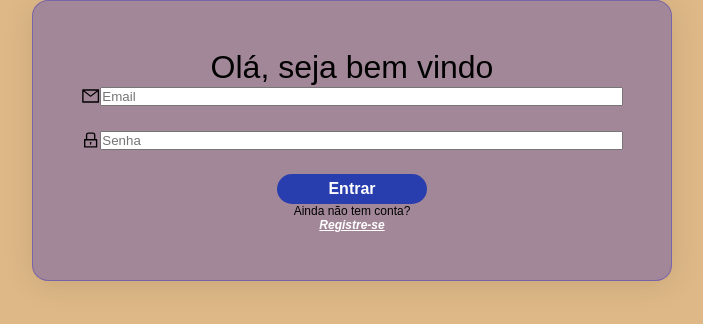
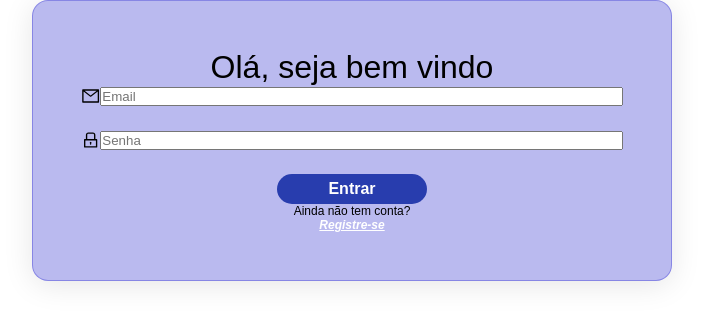
Before and after one commit to whalyf/schedule-event, a React (Vite) app in the folder react-app/: page / in a window 1280 px wide. Shown: the top 324 px of the page, without its empty margins (288-991 px from the left). Built offline with nearby package versions, Linux system fonts and the light colour scheme.

Commit message:
removing background color from css global

```diff
--- a/react-app/src/global.css
+++ b/react-app/src/global.css
@@ -8,7 +8,7 @@
 }
 
 body {
-  background-color: #deb887;
+  /* background-color: #deb887; */
 }
 
 .Toastify__toast {
--- a/react-app/src/pages/ScheduleEvent/styles.ts
+++ b/react-app/src/pages/ScheduleEvent/styles.ts
@@ -2,7 +2,7 @@ import styled, { css } from 'styled-components';
 
 const scrollbarThin = css`
   &::-webkit-scrollbar-track {
-    background-color: #deb887;
+    background-color: #ddd;
   }
 
   &::-webkit-scrollbar {
@@ -35,9 +35,9 @@ export const Calendar = styled.div`
   align-items: center;
   justify-content: center;
   text-align: center;
-  > div {
+  /* > div {
     background-color: #deb887;
-  }
+  } */
 `;
 export const ListEvents = styled.div`
   padding: 10px;
```
